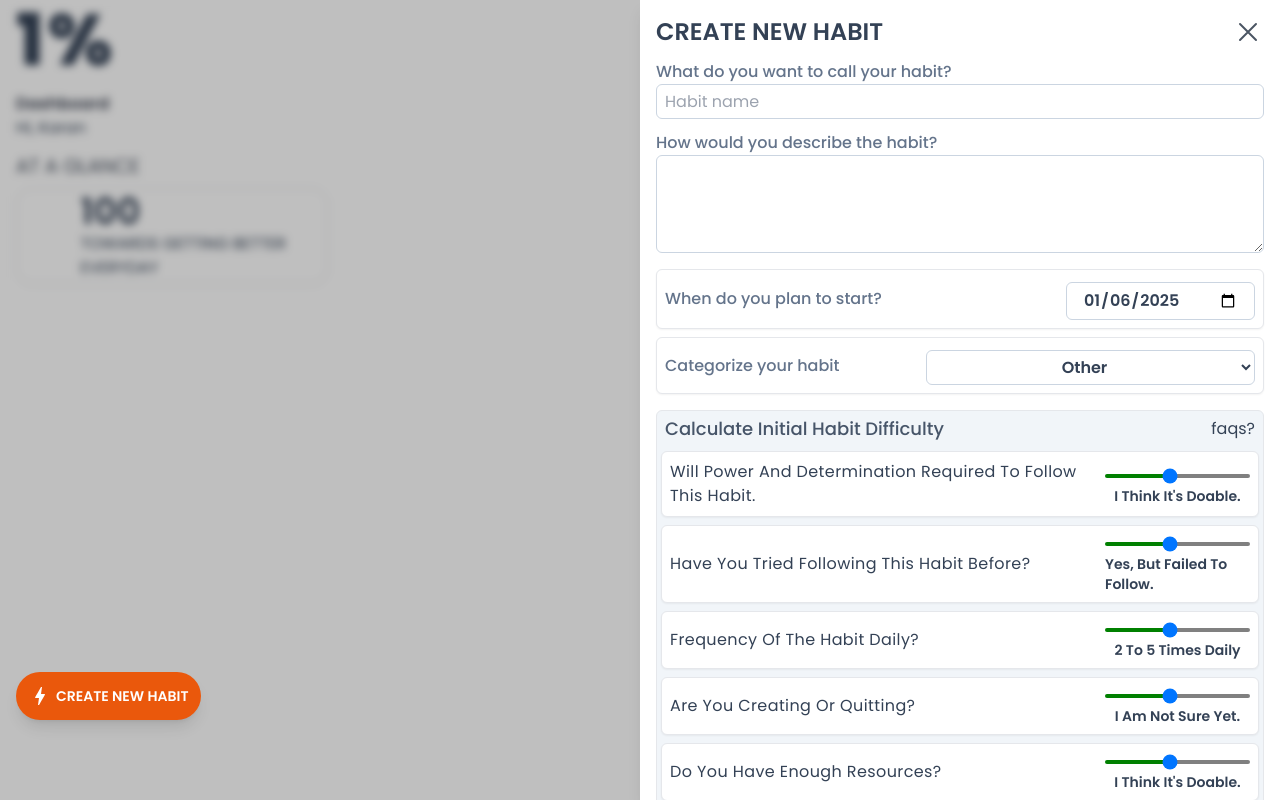
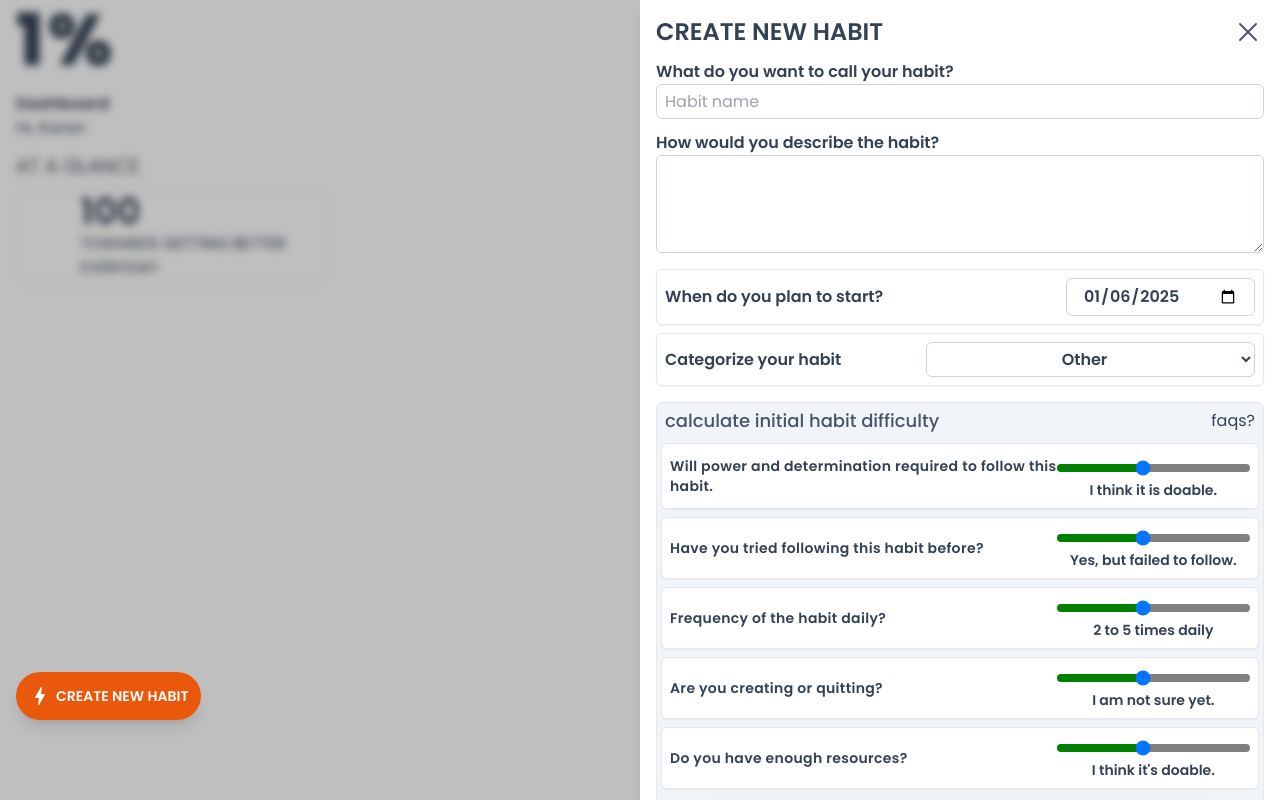
Before and after one commit to KaranDaCoder/one-percent-better-v1, a Next.js app: page /dashboard in a window 1280 px wide. Both pictures are taken after a click on the button "CREATE NEW HABIT". Built offline with nearby package versions, Linux system fonts and the light colour scheme; no server answers.

Commit message:
form ui to main

```diff
--- a/src/app/(ui)/components/CreateHabitForm1.jsx
+++ b/src/app/(ui)/components/CreateHabitForm1.jsx
@@ -24,17 +24,18 @@ const CreateHabitForm1 = ({ setStartHabitDrawer, startHabitDrawer, session }) =>
     }
   })
 
-  const willPowerAndDeterminationLabels = ["It's a nightmare!", "I think it's doable.", "None at all!"];
-  const resources_available_labels = ["Invest money and/or other", "I think it's doable.", "i have everything i need"];
-  const tried_before_labels = ["Never, it's my first time.", "Yes, but failed to follow.", "Yes, i follow it right now"];
-  const frequency_everyday_labels = ["more than 5 times daily", "2 to 5 times daily", "once in a day"];
-  const quit_or_create_labels = ["quitting a habit", "I am not sure yet.", "creating a new habit."];
+  const willPowerAndDeterminationLabels = ["It's a nightmare!", "I think it is doable.", "None at all!"];
+  const resources_available_labels = ["Invest in resources", "I think it's doable.", "I have everything i need"];
+  const tried_before_labels = ["Never, it's my first time.", "Yes, but failed to follow.", "Yes, I follow it right now"];
+  const frequency_everyday_labels = ["More than 5 times daily", "2 to 5 times daily", "Once in a day"];
+  const quit_or_create_labels = ["Quitting a habit", "I am not sure yet.", "Creating a new habit."];
   const [habitDifficulty, setHabitDifficulty] = useState('Manageable');
 
   const [discipline_willpower, resources_available, tried_before, quit_or_create, frequency_everyday] = watch(['discipline_willpower', 'resources_available', 'tried_before', 'quit_or_create', 'frequency_everyday'])
   useEffect(() => {
 
     const values = [discipline_willpower, resources_available, tried_before, quit_or_create, frequency_everyday].map(Number);
+
     // Calculate average
     const total = values.reduce((acc, val) => acc + val, 0);
     const average = total / values.length;
@@ -103,7 +104,7 @@ const CreateHabitForm1 = ({ setStartHabitDrawer, startHabitDrawer, session }) =>
               <form className='flex flex-col gap-4' onSubmit={handleSubmit(onSubmit)}>
 
                 <div className="flex flex-col gap-1">
-                  <label htmlFor="habit_name" className='text-slate-500 font-medium'>What do you want to call your habit?</label>
+                  <label htmlFor="habit_name" className='text-slate-700 font-semibold'>What do you want to call your habit?</label>
                   <input
                     {...register("habit_name",
                       {
@@ -119,7 +120,7 @@ const CreateHabitForm1 = ({ setStartHabitDrawer, startHabitDrawer, session }) =>
                 </div>
 
                 <div className="flex flex-col gap-1">
-                  <label htmlFor="habit_name" className='text-slate-500 font-medium'>How would you describe the habit?</label>
+                  <label htmlFor="habit_name" className='text-slate-700 font-semibold'>How would you describe the habit?</label>
                   <textarea name="" id="" rows={5}
                     {...register("habit_description", { required: false })}
                     className='block w-full p-2 border border-slate-300 rounded-md focus:outline-none focus:ring-2 focus:ring-orange-500 focus:border-transparent'
@@ -128,8 +129,8 @@ const CreateHabitForm1 = ({ setStartHabitDrawer, startHabitDrawer, session }) =>
 
                 <section className='flex flex-col gap-2'>
                   {/* Start-Date */}
-                  <div className='border p-2 bg-white rounded-md shadow-sm w-full flex flex-col lg:flex-row lg:items-center'>
-                    <label htmlFor="question1" className='text-slate-500 font-medium text-base w-full lg:w-3/4'> When do you plan to start?</label>
+                  <div className='border p-2 bg-white rounded-md shadow-sm w-full flex flex-col lg:flex-row lg:items-center space-y-4 lg:space-y-0'>
+                    <label htmlFor="question1" className='text-slate-700 text-base font-semibold w-full lg:w-3/4'> When do you plan to start?</label>
                     <div className="flex flex-col gap-1 flex-1 items-center justify-around w-full  h-full mt-1 border rounded-md  py-2 px-4 border-slate-300">
                       <input
                         type="date"
@@ -139,7 +140,7 @@ const CreateHabitForm1 = ({ setStartHabitDrawer, startHabitDrawer, session }) =>
                           // valueAsDate: true,
 
                         })}
-                        className="cursor-pointer w-fit outline-none font-semibold"
+                        className="cursor-pointer w-fit outline-none font-semibold bg-white"
                       />
 
                     </div>
@@ -151,8 +152,8 @@ const CreateHabitForm1 = ({ setStartHabitDrawer, startHabitDrawer, session }) =>
                   </div>
 
                   {/* Category */}
-                  <div className='border p-2 bg-white rounded-md shadow-sm w-full flex flex-col lg:flex-row lg:items-center'>
-                    <label htmlFor="question1" className='text-slate-500 font-medium w-full lg:w-3/4'>Categorize your habit</label>
+                  <div className='border p-2 bg-white rounded-md shadow-sm w-full flex flex-col lg:flex-row lg:items-center space-y-4 lg:space-y-0'>
+                    <label htmlFor="question1" className='text-slate-700 font-semibold w-full lg:w-3/4'>Categorize your habit</label>
                     <div className="flex flex-col flex-1 items-center justify-center h-full mt-1">
                       <select name="habit_category" id="" className='border py-1 border-slate-300 font-semibold w-full rounded-md lg:w-auto text-center cursor-pointer focus:outline-none bg-white text-base' {...register('category', {})}>
                         <option value="Other">Other</option>
@@ -171,13 +172,13 @@ const CreateHabitForm1 = ({ setStartHabitDrawer, startHabitDrawer, session }) =>
 
                 <section className="w-full border p-1 rounded-md bg-slate-100 flex flex-col gap-2 justify-start items-center">
                   <div className="flex justify-between items-center w-full px-1">
-                    <h2 className='text-lg font-medium text-slate-600 capitalize'>calculate initial habit difficulty</h2>
+                    <h2 className='text-lg font-medium text-slate-600 '>calculate initial habit difficulty</h2>
                     <p>faqs?</p>
                   </div>
 
                   {/* Q1 */}
                   <div className='border p-2 bg-white rounded-md shadow-sm w-full flex flex-col lg:flex-row lg:items-center'>
-                    <label htmlFor="question1" className='tracking-wide capitalize text-base w-full lg:w-3/4'>Will power and determination required to follow this habit.</label>
+                    <label htmlFor="question1" className='tracking-wide  text-sm font-semibold w-full lg:w-2/3'>Will power and determination required to follow this habit.</label>
                     <div className="flex flex-col gap-1 flex-1 items-center justify-center h-full mt-3">
                       <input
                         type="range"
@@ -190,16 +191,16 @@ const CreateHabitForm1 = ({ setStartHabitDrawer, startHabitDrawer, session }) =>
                         style={{
                           background: `linear-gradient(to right, green ${(discipline_willpower - 1) * 11.11}%, gray ${(discipline_willpower - 1) * 11.11}%)`,
                         }}
-                        className="cursor-pointer w-full transition-all duration-1000 ease-in-out rounded-full h-1 appearance-none"
+                        className="cursor-pointer w-full transition-all duration-1000 ease-in-out rounded-full h-2 appearance-none"
                       />
-                      <p className="text-sm font-semibold w-auto capitalize mt-1">
+                      <p className="text-sm font-semibold w-auto  mt-1">
                         {willPowerAndDeterminationLabels[Math.floor((discipline_willpower) / 4)]}
                       </p>
                     </div>
                   </div>
                   {/* Q2 */}
                   <div className='border p-2 bg-white rounded-md shadow-sm w-full flex flex-col lg:flex-row lg:items-center'>
-                    <label htmlFor="question1" className='tracking-wide capitalize text-base w-full lg:w-3/4'>Have you tried following this habit before?</label>
+                    <label htmlFor="question1" className='tracking-wide  text-sm font-semibold w-full lg:w-2/3'>Have you tried following this habit before?</label>
                     <div className="flex flex-col gap-1 flex-1 items-center justify-center h-full mt-2">
                       <input
                         type="range"
@@ -212,9 +213,9 @@ const CreateHabitForm1 = ({ setStartHabitDrawer, startHabitDrawer, session }) =>
                         style={{
                           background: `linear-gradient(to right, green ${(tried_before - 1) * 11.11}%, gray ${(tried_before - 1) * 11.11}%)`,
                         }}
-                        className="cursor-pointer w-full transition-all duration-1000 ease-in-out rounded-full h-1 appearance-none"
+                        className="cursor-pointer w-full transition-all duration-1000 ease-in-out rounded-full h-2 appearance-none"
                       />
-                      <p className="text-sm font-semibold w-auto capitalize mt-1">
+                      <p className="text-sm font-semibold w-auto  mt-1">
                         {tried_before_labels[Math.floor((tried_before) / 4)]}
                       </p>
                     </div>
@@ -222,7 +223,7 @@ const CreateHabitForm1 = ({ setStartHabitDrawer, startHabitDrawer, session }) =>
 
 
                   <div className='border p-2 bg-white rounded-md shadow-sm w-full flex flex-col lg:flex-row lg:items-center'>
-                    <label htmlFor="question1" className='tracking-wide capitalize text-base w-full lg:w-3/4'>Frequency of the habit daily?</label>
+                    <label htmlFor="question1" className='tracking-wide  text-sm font-semibold w-full lg:w-2/3'>Frequency of the habit daily?</label>
                     <div className="flex flex-col gap-1 flex-1 items-center justify-center h-full mt-2">
                       <input
                         type="range"
@@ -235,16 +236,16 @@ const CreateHabitForm1 = ({ setStartHabitDrawer, startHabitDrawer, session }) =>
                         style={{
                           background: `linear-gradient(to right, green ${(frequency_everyday - 1) * 11.11}%, gray ${(frequency_everyday - 1) * 11.11}%)`,
                         }}
-                        className="cursor-pointer w-full transition-all duration-1000 ease-in-out rounded-full h-1 appearance-none"
+                        className="cursor-pointer w-full transition-all duration-1000 ease-in-out rounded-full h-2 appearance-none"
                       />
-                      <p className="text-sm font-semibold w-auto capitalize mt-1">
+                      <p className="text-sm font-semibold w-auto  mt-1">
                         {frequency_everyday_labels[Math.floor((frequency_everyday) / 4)]}
                       </p>
                     </div>
                   </div>
 
                   <div className='border p-2 bg-white rounded-md shadow-sm w-full flex flex-col lg:flex-row lg:items-center'>
-                    <label htmlFor="question1" className='tracking-wide capitalize text-base w-full lg:w-3/4'>Are you creating or quitting?</label>
+                    <label htmlFor="question1" className='tracking-wide  text-sm font-semibold w-full lg:w-2/3'>Are you creating or quitting?</label>
                     <div className="flex flex-col gap-1 flex-1 items-center justify-center h-full mt-2">
                       <input
                         type="range"
@@ -257,16 +258,16 @@ const CreateHabitForm1 = ({ setStartHabitDrawer, startHabitDrawer, session }) =>
                         style={{
                           background: `linear-gradient(to right, green ${(quit_or_create - 1) * 11.11}%, gray ${(quit_or_create - 1) * 11.11}%)`,
                         }}
-                        className="cursor-pointer w-full transition-all duration-1000 ease-in-out rounded-full h-1 appearance-none"
+                        className="cursor-pointer w-full transition-all duration-1000 ease-in-out rounded-full h-2 appearance-none"
                       />
-                      <p className="text-sm font-semibold w-auto capitalize mt-1">
+                      <p className="text-sm font-semibold w-auto  mt-1">
                         {quit_or_create_labels[Math.floor((quit_or_create) / 4)]}
                       </p>
                     </div>
                   </div>
 
                   <div className='border p-2 bg-white rounded-md shadow-sm w-full flex flex-col lg:flex-row lg:items-center'>
-                    <label htmlFor="question1" className='tracking-wide capitalize text-base w-full lg:w-3/4'>Do you have enough resources?</label>
+                    <label htmlFor="question1" className='tracking-wide  text-sm font-semibold w-full lg:w-2/3'>Do you have enough resources?</label>
                     <div className="flex flex-col gap-1 flex-1 items-center justify-center h-full mt-2">
                       <input
                         type="range"
@@ -279,9 +280,9 @@ const CreateHabitForm1 = ({ setStartHabitDrawer, startHabitDrawer, session }) =>
                         style={{
                           background: `linear-gradient(to right, green ${(resources_available - 1) * 11.11}%, gray ${(resources_available - 1) * 11.11}%)`,
                         }}
-                        className="cursor-pointer w-full transition-all duration-1000 ease-in-out rounded-full h-1 appearance-none"
+                        className="cursor-pointer w-full transition-all duration-1000 ease-in-out rounded-full h-2 appearance-none"
                       />
-                      <p className="text-sm font-semibold w-auto capitalize mt-1">
+                      <p className="text-sm font-semibold w-auto  mt-1">
                         {resources_available_labels[Math.floor((resources_available) / 4)]}
                       </p>
                     </div>
@@ -289,7 +290,7 @@ const CreateHabitForm1 = ({ setStartHabitDrawer, startHabitDrawer, session }) =>
 
 
                   <div className='border px-2 py-1 my-2 rounded-md shadow-2xl w-full h-full flex flex-row items-center justify-between bg-slate-700 text-white'>
-                    <label htmlFor="question1" className='text-lg font-medium capitalize w-full lg:w-3/4'>
+                    <label htmlFor="question1" className='text-lg font-medium  w-full lg:w-3/4'>
                     intial habit difficulty
                     </label>
                     <p className={`h-full w-56 font-semibold tracking-widest uppercase text-center`}>{habitDifficulty}</p>
--- a/src/app/(ui)/components/Navbar.jsx
+++ b/src/app/(ui)/components/Navbar.jsx
@@ -17,7 +17,7 @@ const Navbar = async ({ session }) => {
       {session ? (
         <>
           <nav className='hidden lg:flex w-2/3 h-1/2 justify-center items-center'>
-            <ul className='flex items-center justify-around tracking-wider gap-4 h-full w-5/6 rounded-full bg-orange-600 text-white font-medium'>
+            <ul className='flex items-center justify-around tracking-wider gap-4 h-full w-5/6 rounded-full bg-orange-500 text-white font-medium'>
               <Link href={'/dashboard'} className='capitalize text-slate-800 hover:text-white flex w-auto h-auto flex-col items-center justify-center hover:scale-110 transition-all duration-200'>
                 {/* <span className='text-4xl text-green-800'><MdDashboard/></span> */}
                 <span className='text-base'>dashboard</span>
--- a/src/app/layout.js
+++ b/src/app/layout.js
@@ -28,7 +28,7 @@ export default async function RootLayout({ children }) {
           <link rel="icon" href="/favicon.ico" />
         </head>
         <body
-          className={`${poppins.className} antialiased text-slate-700 overflow-x-hidden bg-white leading-none`}
+          className={`${poppins.className} text-slate-700 overflow-x-hidden bg-white leading-none`}
         >
           <Navbar session={session} />
           <main className="min-h-[calc(100dvh-8rem)] mx-auto container p-4">
```
